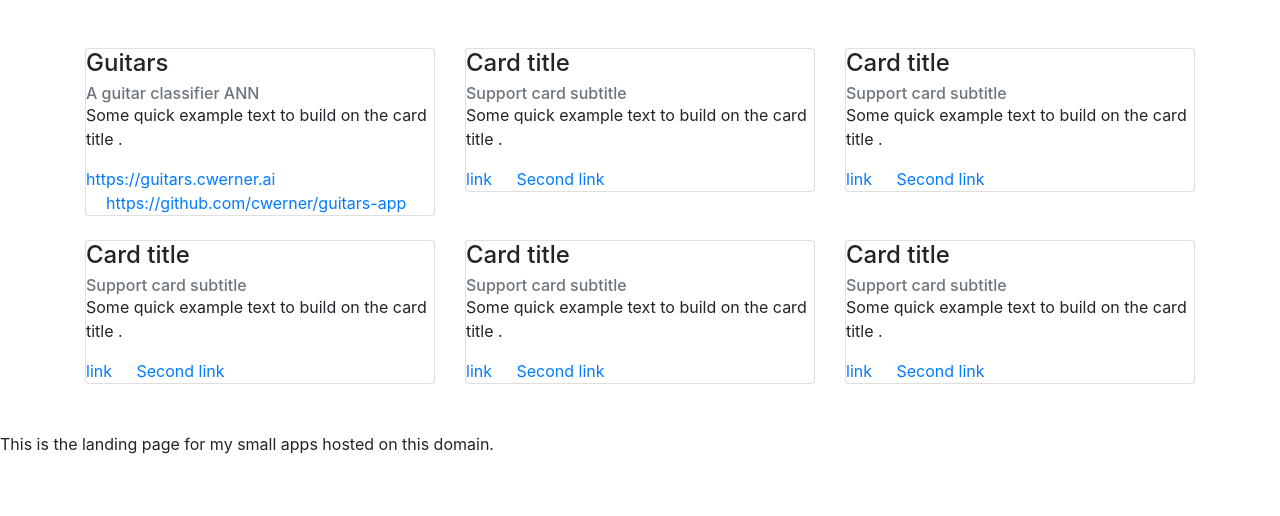
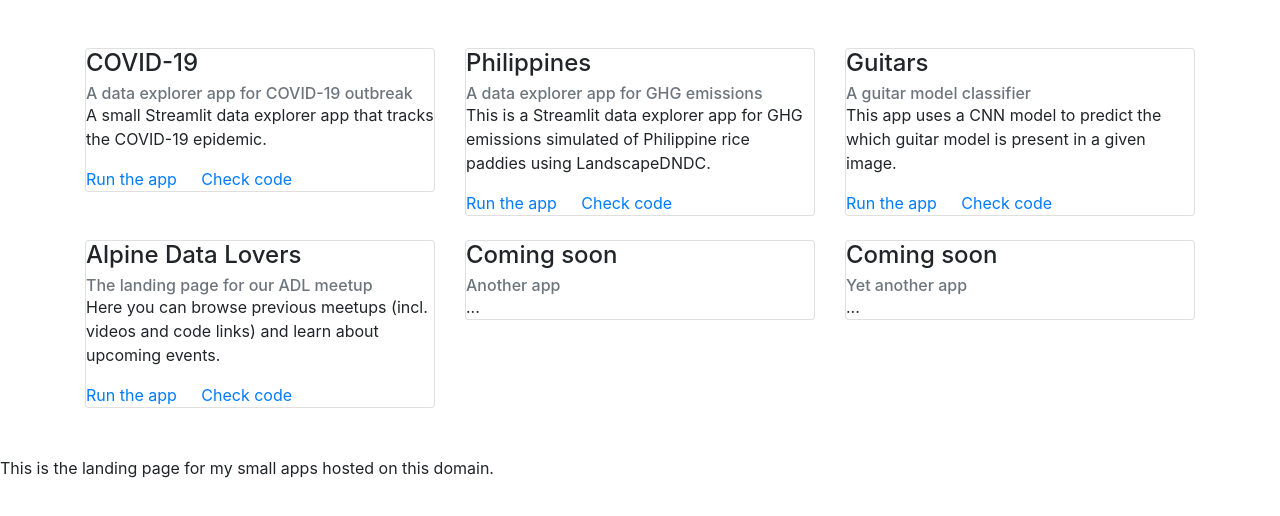
Before and after one commit to cwerner/cwerner.ai, a plain HTML site: page index.html in a window 1280 px wide. Drawn offline with nearby package versions, Linux system fonts and the light colour scheme.

Commit message:
add more links

```diff
--- a/index.html
+++ b/index.html
@@ -15,71 +15,71 @@
     <div class="py-5">
         <div class="container">
           <div class="row hidden-md-up">
+
+            <div class="col-md-4">
+                <div class="card">
+                  <div class="card-block">
+                    <h4 class="card-title">COVID-19</h4>
+                    <h6 class="card-subtitle text-muted">A data explorer app for COVID-19 outbreak</h6>
+                    <p class="card-text p-y-1">A small Streamlit data explorer app that tracks the COVID-19 epidemic.</p>
+                    <a href="https://covid19.cwerner.ai" class="card-link">Run the app</a>
+                    <a href="https://github.com/cwerner/covid19" class="card-link">Check code</a>
+                  </div>
+                </div>
+            </div>
+
+            <div class="col-md-4">
+              <div class="card">
+                <div class="card-block">
+                  <h4 class="card-title">Philippines</h4>
+                  <h6 class="card-subtitle text-muted">A data explorer app for GHG emissions</h6>
+                  <p class="card-text p-y-1">This is a Streamlit data explorer app for GHG emissions simulated of Philippine rice paddies using LandscapeDNDC.</p>
+                  <a href="https://philippines.cwerner.ai" class="card-link">Run the app</a>
+                  <a href="https://github.com/cwerner/adl01_streamlit-demo" class="card-link">Check code</a>
+                </div>
+              </div>
+            </div>
+
             <div class="col-md-4">
                 <div class="card">
                   <div class="card-block">
                     <h4 class="card-title">Guitars</h4>
-                  <h6 class="card-subtitle text-muted">A guitar classifier ANN</h6>
-                  <p class="card-text p-y-1">Some quick example text to build on the card title .</p>
-                  <a href="#" class="card-link">https://guitars.cwerner.ai</a>
-                  <a href="#" class="card-link">https://github.com/cwerner/guitars-app</a>
+                    <h6 class="card-subtitle text-muted">A guitar model classifier</h6>
+                    <p class="card-text p-y-1">This app uses a CNN model to predict the which guitar model is present in a given image.</p>
+                    <a href="https://guitars.cwerner.ai" class="card-link">Run the app</a>
+                    <a href="https://github.com/cwerner/guitars-app" class="card-link">Check code</a>
+                  </div>
+                </div>
+              </div>
+
+        </div><br>
+          <div class="row">
+            <div class="col-md-4">
+                <div class="card">
+                  <div class="card-block">
+                    <h4 class="card-title">Alpine Data Lovers</h4>
+                    <h6 class="card-subtitle text-muted">The landing page for our ADL meetup</h6>
+                    <p class="card-text p-y-1">Here you can browse previous meetups (incl. videos and code links) and learn about upcoming events.</p>
+                    <a href="https://alpine-data-lovers.cwerner.ai" class="card-link">Run the app</a>
+                    <a href="https://github.com/cwerner/alpine-data-lovers" class="card-link">Check code</a>
                   </div>
                 </div>
               </div>
             <div class="col-md-4">
               <div class="card">
                 <div class="card-block">
-                  <h4 class="card-title">Card title</h4>
-                  <h6 class="card-subtitle text-muted">Support card subtitle</h6>
-                  <p class="card-text p-y-1">Some quick example text to build on the card title .</p>
-                  <a href="#" class="card-link">link</a>
-                  <a href="#" class="card-link">Second link</a>
+                  <h4 class="card-title">Coming soon</h4>
+                  <h6 class="card-subtitle text-muted">Another app</h6>
+                  <p class="card-text p-y-1">...</p>
                 </div>
               </div>
             </div>
             <div class="col-md-4">
               <div class="card">
                 <div class="card-block">
-                  <h4 class="card-title">Card title</h4>
-                  <h6 class="card-subtitle text-muted">Support card subtitle</h6>
-                  <p class="card-text p-y-1">Some quick example text to build on the card title .</p>
-                  <a href="#" class="card-link">link</a>
-                  <a href="#" class="card-link">Second link</a>
-                </div>
-              </div>
-            </div>
-          </div><br>
-          <div class="row">
-            <div class="col-md-4">
-              <div class="card">
-                <div class="card-block">
-                  <h4 class="card-title">Card title</h4>
-                  <h6 class="card-subtitle text-muted">Support card subtitle</h6>
-                  <p class="card-text p-y-1">Some quick example text to build on the card title .</p>
-                  <a href="#" class="card-link">link</a>
-                  <a href="#" class="card-link">Second link</a>
-                </div>
-              </div>
-            </div>
-            <div class="col-md-4">
-              <div class="card">
-                <div class="card-block">
-                  <h4 class="card-title">Card title</h4>
-                  <h6 class="card-subtitle text-muted">Support card subtitle</h6>
-                  <p class="card-text p-y-1">Some quick example text to build on the card title .</p>
-                  <a href="#" class="card-link">link</a>
-                  <a href="#" class="card-link">Second link</a>
-                </div>
-              </div>
-            </div>
-            <div class="col-md-4">
-              <div class="card">
-                <div class="card-block">
-                  <h4 class="card-title">Card title</h4>
-                  <h6 class="card-subtitle text-muted">Support card subtitle</h6>
-                  <p class="card-text p-y-1">Some quick example text to build on the card title .</p>
-                  <a href="#" class="card-link">link</a>
-                  <a href="#" class="card-link">Second link</a>
+                  <h4 class="card-title">Coming soon</h4>
+                  <h6 class="card-subtitle text-muted">Yet another app</h6>
+                  <p class="card-text p-y-1">...</p>
                 </div>
               </div>
             </div>
```
Lines whose indentation alone changed are shown as unchanged.
